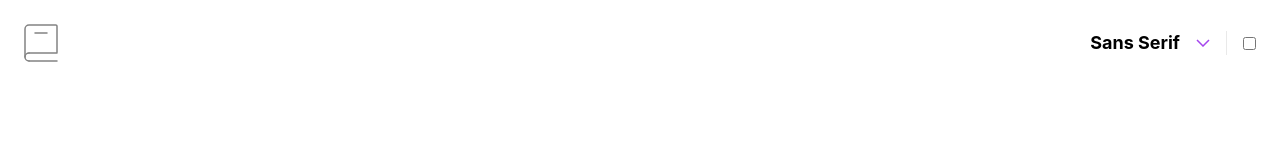
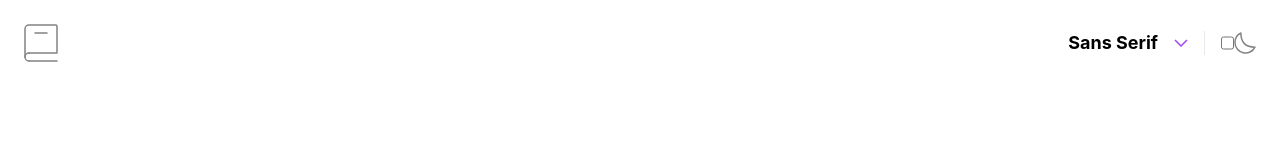
Before and after one commit to dimitarradulov/directory-web-app, an Angular app: page / in a window 1280 px wide. Shown: the top 160 px of the page. Built offline with nearby package versions, Linux system fonts and the light colour scheme.

Commit message:
add moon icon

```diff
--- a/src/app/header/header.component.html
+++ b/src/app/header/header.component.html
@@ -3,6 +3,9 @@
   <div class="flex items-center gap-4">
     <app-font-dropdown />
     <div class="w-[1px] bg-secondary-91">&#8203;</div>
-    <input type="checkbox" id="theme-toggle" />
+    <article class="flex">
+      <input type="checkbox" id="theme-toggle" />
+      <img src="../../assets/images/icon-moon.svg" alt="moon icon" />
+    </article>
   </div>
 </header>
```
